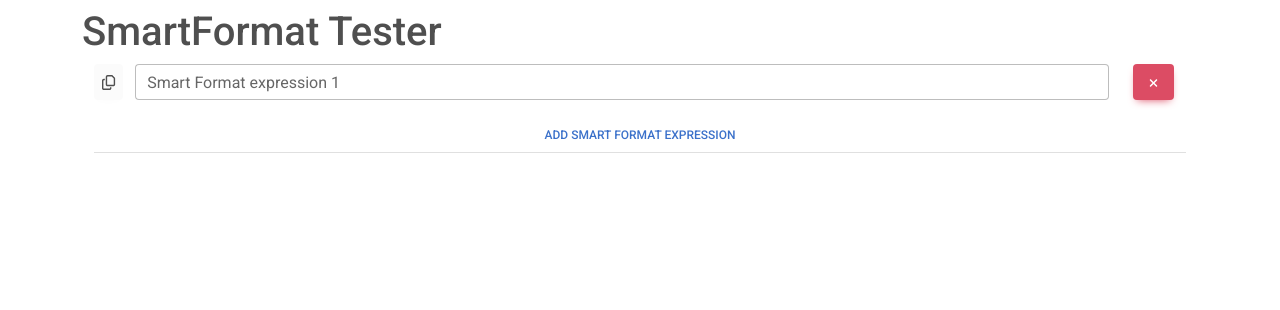
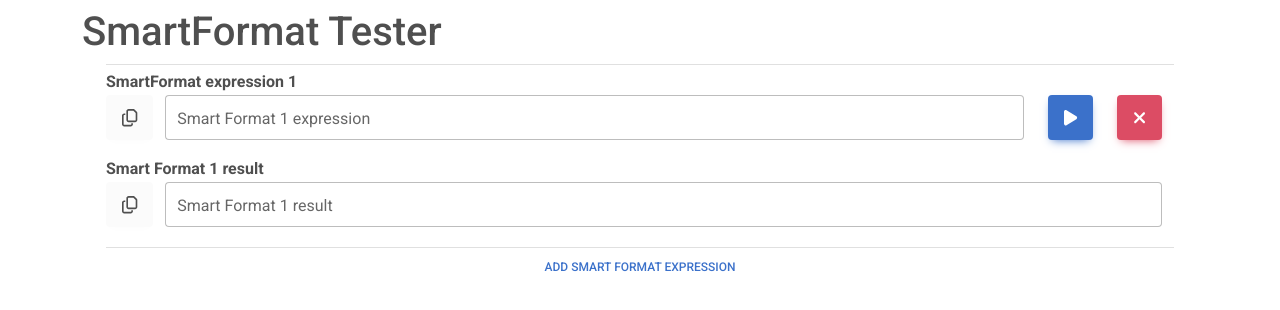
Before and after one commit to za9cser/SmartFormatTester, a React (Create React App) app in the folder SmartFormatTester/ClientApp/: page / in a window 1280 px wide. Shown: the top 310 px of the page. Built offline with nearby package versions, Linux system fonts and the light colour scheme.

Commit message:
feat: design updated with smartformat to place near both expression and it result

```diff
--- a/SmartFormatTester/ClientApp/src/modules/smartFormat/index.jsx
+++ b/SmartFormatTester/ClientApp/src/modules/smartFormat/index.jsx
@@ -4,10 +4,15 @@ import * as yup from "yup";
 import { MDBContainer, MDBRow, MDBCol, MDBInputGroup, MDBInput, MDBBtn } from "mdb-react-ui-kit";
 import { FontAwesomeIcon } from "@fortawesome/react-fontawesome";
 import { faCopy } from "@fortawesome/free-regular-svg-icons";
-import { faTimes } from "@fortawesome/free-solid-svg-icons";
+import { faPlay, faTimes } from "@fortawesome/free-solid-svg-icons";
 
 const initialValues = {
-    smartFormatExpressions: [""],
+    smartFormats: [
+        {
+            expression: "",
+            result: "",
+        },
+    ],
     model: "",
 };
 
@@ -17,39 +22,81 @@ const SmartFormat = () => {
             {(formik) => (
                 <Form>
                     <MDBContainer>
-                        <div className="border-bottom">
-                            <FieldArray name="smartFormatExpressions">
+                        <FieldArray name="smartFormats">
                             {({ push, remove }) => (
                                 <MDBContainer>
-                                        {formik.values.smartFormatExpressions.map((expression, index) => (
+                                    {formik.values.smartFormats.map((_, index) => (
+                                        <MDBContainer className="border-top border-bottom py-1">
+                                            <MDBRow start className="fw-bold">{`SmartFormat expression ${
+                                                index + 1
+                                            }`}</MDBRow>
                                             <MDBRow className="align-items-center mb-3">
                                                 <MDBCol
                                                     md={"auto"}
                                                     className="px-0"
-                                                    title={`Copy Smart Format expression ${index + 1}`}
+                                                    title={`Copy SmartFormat ${index + 1} expression`}
                                                 >
-                                                    <MDBBtn color="light" className="px-2">
+                                                    <MDBBtn color="light" className="px-3" size="lg">
                                                         <FontAwesomeIcon icon={faCopy} color="text-primary" size="lg" />
                                                     </MDBBtn>
                                                 </MDBCol>
                                                 <MDBCol>
                                                     <MDBInput
-                                                        label={`Smart Format expression ${index + 1}`}
-                                                        name={`smartFormatExpressions[${index}]`}
+                                                        label={`Smart Format ${index + 1} expression`}
+                                                        name={`smartFormats[${index}].expression`}
                                                         type="text"
                                                         className="w-100"
+                                                        size="lg"
                                                     />
                                                 </MDBCol>
+                                                <MDBCol md={"auto"}>
+                                                    <MDBBtn
+                                                        color="primary"
+                                                        onClick={() => remove(index)}
+                                                        className="px-3"
+                                                        size="lg"
+                                                    >
+                                                        <FontAwesomeIcon icon={faPlay} size="lg" />
+                                                    </MDBBtn>
+                                                </MDBCol>
+
                                                 <MDBCol md={"auto"}>
                                                     <MDBBtn
                                                         color="danger"
                                                         onClick={() => remove(index)}
                                                         className="px-3"
+                                                        size="lg"
                                                     >
-                                                        <FontAwesomeIcon icon={faTimes} />
+                                                        <FontAwesomeIcon icon={faTimes} size="lg" />
                                                     </MDBBtn>
                                                 </MDBCol>
                                             </MDBRow>
+                                            <MDBRow>
+                                                <MDBRow start className="fw-bold">
+                                                    {`Smart Format ${index + 1} result`}
+                                                </MDBRow>
+                                            </MDBRow>
+                                            <MDBRow className="align-items-center mb-3">
+                                                <MDBCol
+                                                    md={"auto"}
+                                                    className="px-0"
+                                                    title={`Copy Smart Format ${index + 1} result`}
+                                                >
+                                                    <MDBBtn color="light" className="px-3" size="lg">
+                                                        <FontAwesomeIcon icon={faCopy} color="text-primary" size="lg" />
+                                                    </MDBBtn>
+                                                </MDBCol>
+                                                <MDBCol>
+                                                    <MDBInput
+                                                        label={`Smart Format ${index + 1} result`}
+                                                        name={`smartFormats[${index}].result`}
+                                                        type="text"
+                                                        className="w-100"
+                                                        size="lg"
+                                                    />
+                                                </MDBCol>
+                                            </MDBRow>
+                                        </MDBContainer>
                                     ))}
                                     <MDBRow start>
                                         <MDBBtn color="link" onClick={() => push("")}>
@@ -59,7 +106,6 @@ const SmartFormat = () => {
                                 </MDBContainer>
                             )}
                         </FieldArray>
-                        </div>
                     </MDBContainer>
                 </Form>
             )}
```
Lines whose indentation alone changed are shown as unchanged.
